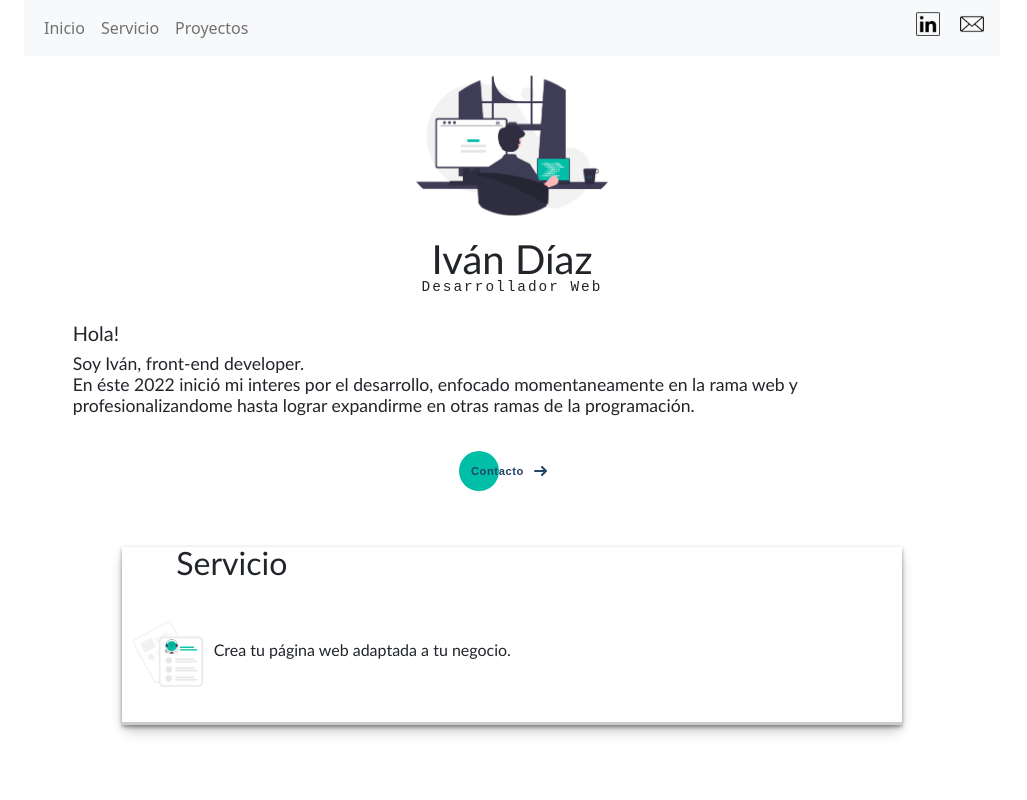
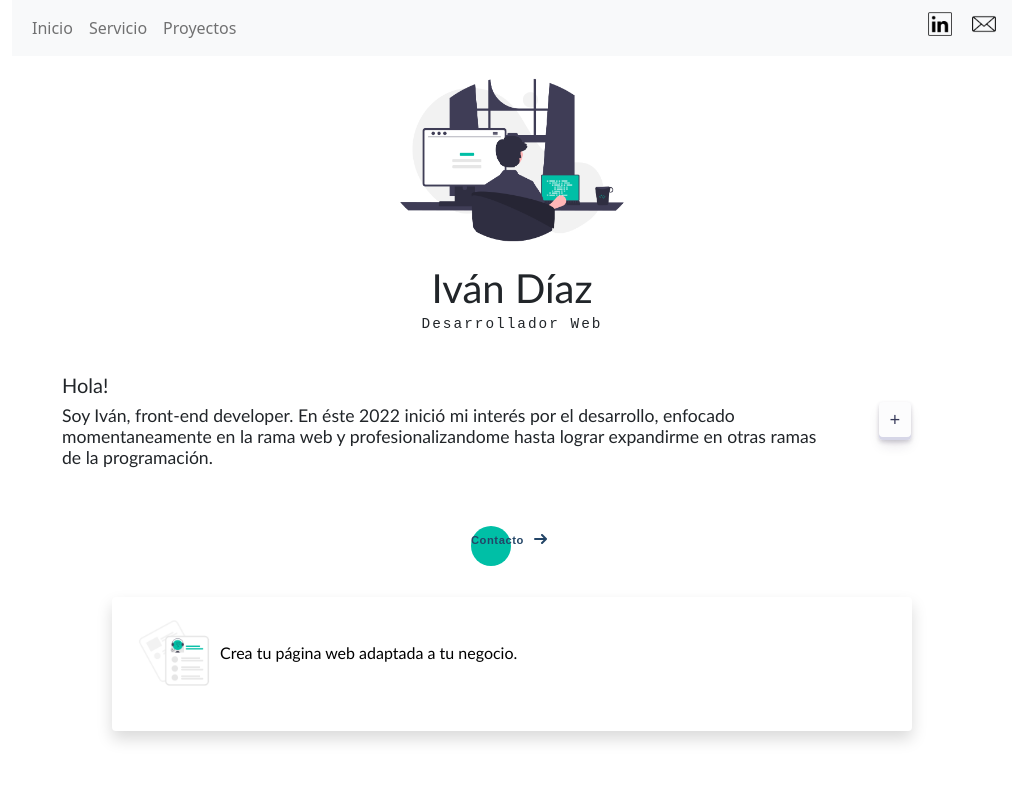
Before and after one commit to ivanddev/portfolio, a plain HTML site: page index.html in a window 1280 px wide. Shown: the top 800 px of the page, without its empty margins (128-1155 px from the left). Drawn offline with nearby package versions, Linux system fonts and the light colour scheme.

Commit message:
coloque el modal y mas bootstrap y modificaciones

```diff
--- a/index.html
+++ b/index.html
@@ -13,7 +13,7 @@
     <title>Iván Díaz</title>
 </head>
 
-<body class="body container">
+<body class="body container-modifier">
     <header class="header">
         <nav class="navbar navbar-expand-lg navbar-light bg-light">
             <div class="container-fluid">
@@ -47,6 +47,21 @@
     </header>
     <section class="index" id="index">
         <div class="index__firstdiv">
+            <!-- PROBANDO MODALLLL -->
+            <div id="showmodal" class="modal" tabindex="-1">
+                <div class="modal-dialog modal-dialog-centered">
+                  <div class="modal-content">
+                    <div class="modal-header">
+                      <h5 class="modal-title" id="modalBasicLabel">Modal title</h5>
+                      <button type="button" class="btn-close" aria-label="Close" data-bs-dismiss="modal"></button>
+                    </div>
+                    <div class="modal-body">Soy de nacionalidad Argentina, tengo experiencia y me gustan los medios digitales, y por ello comencé en lo que es Desarrollo Web, que actualmente estudio en la escuela digital de Coderhouse. </div>
+                    <div class="modal-footer">
+                      <button type="button" class="btn btn-secondary" data-bs-dismiss="modal">Cerrar</button>
+                    </div>
+                  </div>
+                </div>
+              </div>
             <div class="index__div-img">
                 <img class="programmer__img" src="img/index-programming.png" alt="Programming Image">
             </div>
@@ -58,13 +73,15 @@
             </div>
             <div class="index__div-paragraph">
                 <p class="h5">Hola!</p>
-                <p class="h7">Soy Iván, front-end developer.</p>
-                <p class="h7">En éste 2022 inició mi interes por el desarrollo, enfocado momentaneamente en la rama web
+                <p class="h7">Soy Iván, front-end developer. En éste 2022 inició mi interés por el desarrollo, enfocado momentaneamente en la rama web
                     y
                     profesionalizandome hasta lograr expandirme en otras ramas de la programación.</p>
             </div>
+            <div class="index__div-learn-more">
+                <button role="button" class="button-name" data-bs-toggle="modal" data-bs-target="#showmodal">+</button>
+            </div>
             <div class="index__div-button">
-                <a href="#contact"><button class="btn">
+                <a href="#contact"><button class="btn-contact">
                         <span>Contacto</span>
                         <svg viewBox="0 0 13 10" height="10px" width="15px">
                             <path d="M1,5 L11,5"></path>
@@ -73,16 +90,13 @@
                     </button></a>
             </div>
         </div>
-        <div class="index__seconddiv">
-            <div class="index__service-title">
-                <p class="h2">Servicio</p>
-            </div>
+        <div class="index__seconddiv shadow p-3 mb-5 bg-body rounded">
             <div class="index__service">
                 <div class="index__service__div-img">
                     <img class="service__img" src="img/index-resume.png" alt="Resume Image">
                 </div>
                 <div class="index__service__div-paragraph">
-                    <p class="h6">Crea tu página web adaptada a tu negocio.</p>
+                    <a href="#service" class="h6 text-decoration-none text-black">Crea tu página web adaptada a tu negocio.</a>
                 </div>
             </div>
         </div>
--- a/style.css
+++ b/style.css
@@ -29,18 +29,18 @@ p {
 }
 
 @media (min-width: 1400px) {
-    .container {
+    .container-modifier {
         max-width: 1120px;
     }
 }
 
 @media (min-width: 1200px) {
-    .container {
+    .container-modifier {
         max-width: 1000px;
     }
 }
 @media (max-width:1200px) {
-    .container {
+    .container-modifier {
         max-width: 100%;
     }
 }
@@ -83,7 +83,7 @@ p {
 .index {
     grid-area: index;
     display: grid;
-    grid-template-rows: 60% 40%;
+    grid-template-rows: 70% 30%;
     grid-template-areas:
         "index__firstdiv"
         "index__seconddiv";
@@ -98,12 +98,13 @@ p {
     grid-area: index__firstdiv;
     display: grid;
     grid-template-rows: 40% 10% 5% 30% 15%;
+    grid-template-columns: 85% 15%;
     grid-template-areas:
-        "index__div-img"
-        "index__div-name"
-        "index__div-name-p"
-        "index__div-paragraph"
-        "index__div-button";
+        "index__div-img index__div-img"
+        "index__div-name index__div-name"
+        "index__div-name-p index__div-name-p"
+        "index__div-paragraph index__div-learn-more"
+        "index__div-button index__div-button";
     justify-items: center;
 }
 
@@ -132,14 +133,70 @@ p {
     font-size: 0.8rem;
     font-family: 'Trebuchet MS', 'Lucida Sans Unicode', 'Lucida Grande', 'Lucida Sans', Arial, sans-serif;
 }
+.index__div-learn-more{
+    grid-area: index__div-learn-more;
+    display: flex;
+    align-items: center;
+    justify-content: center;
+}
 
 .index__div-button {
     grid-area: index__div-button;
     align-self: center;
 }
+/* BUTTON 1 STYLE */
+/* From uiverse.io by @Custyyyy */
+.button-name {
+    align-items: center;
+    appearance: none;
+    background-color: #FCFCFD;
+    border-radius: 4px;
+    border-width: 0;
+    box-shadow: rgba(45, 35, 66, 0.2) 0 2px 4px,rgba(45, 35, 66, 0.15) 0 7px 13px -3px,#D6D6E7 0 -3px 0 inset;
+    box-sizing: border-box;
+    color: #36395A;
+    cursor: pointer;
+    display: inline-flex;
+    font-family: "JetBrains Mono",monospace;
+    height: 38px;
+    width: 30px;
+    justify-content: center;
+    line-height: 1;
+    list-style: none;
+    overflow: hidden;
+    padding-left: 16px;
+    padding-right: 16px;
+    position: relative;
+    text-align: left;
+    text-decoration: none;
+    transition: box-shadow .15s,transform .15s;
+    user-select: none;
+    -webkit-user-select: none;
+    touch-action: manipulation;
+    white-space: nowrap;
+    will-change: box-shadow,transform;
+    font-size: 18px;
+   }
 
-/* BUTTON STYLE */
-.btn {
+   .button-name:focus {
+    box-shadow: #D6D6E7 0 0 0 1.5px inset, rgba(45, 35, 66, 0.4) 0 2px 4px, rgba(45, 35, 66, 0.3) 0 7px 13px -3px, #D6D6E7 0 -3px 0 inset;
+   }
+
+   .button-name:hover {
+    box-shadow: rgba(45, 35, 66, 0.3) 0 4px 8px, rgba(45, 35, 66, 0.2) 0 7px 13px -3px, #D6D6E7 0 -3px 0 inset;
+    transform: translateY(-2px);
+   }
+
+   .button-name:active {
+    box-shadow: #D6D6E7 0 3px 7px inset;
+    transform: translateY(2px);
+   }
+/* BUTTON 1 STYLE */
+
+
+
+/* BUTTON 2 STYLE */
+.btn-contact {
     position: relative;
     margin: auto;
     transition: all 0.2s ease;
@@ -147,7 +204,7 @@ p {
     background: none;
 }
 
-.btn:before {
+.btn-contact:before {
     content: "";
     position: absolute;
     top: 0;
@@ -160,7 +217,7 @@ p {
     transition: all 0.3s ease;
 }
 
-.btn span {
+.btn-contact span {
     position: relative;
     font-family: "Ubuntu", sans-serif;
     font-size: 0.7rem;
@@ -169,7 +226,7 @@ p {
     color: #234567;
 }
 
-.btn svg {
+.btn-contact svg {
     position: relative;
     top: 0;
     margin-left: 10px;
@@ -182,16 +239,16 @@ p {
     transition: all 0.3s ease;
 }
 
-.btn:hover:before {
+.btn-contact:hover:before {
     width: 100%;
     background: #b1dae7;
 }
 
-.btn:hover svg {
+.btn-contact:hover svg {
     transform: translateX(0);
 }
 
-.btn:active {
+.btn-contact:active {
     transform: scale(0.95);
 }
 
@@ -204,24 +261,16 @@ p {
 .index__seconddiv {
     width: 80%;
     height: 60%;
-    background: rgb(236, 236, 236);
-    box-shadow: rgba(0, 0, 0, 0.4) 0px 2px 4px, rgba(0, 0, 0, 0.3) 0px 7px 13px -3px, rgba(0, 0, 0, 0.2) 0px -3px 0px inset;
-    margin-bottom: 30px;
-    background-color: #fff;
     grid-area: index__seconddiv;
-    display: grid;
-    grid-template-rows: 20% 80%;
-    grid-template-areas:
-        "index__service-title"
-        "index__service";
     align-items: center;
+    /* CHECK TRANSITION IN MOBILE */
+    transition: all .5s;
+    box-shadow: 0 .5rem 1rem rgba(0,0,0,.15)!important;
+    /* CHECK TRANSITION IN MOBILE */
 }
-
-.index__service-title {
-    margin-left: 7%;
-    align-self: end;
-    grid-area: index__service-title;
-    font-family: 'Trebuchet MS', 'Lucida Sans Unicode', 'Lucida Grande', 'Lucida Sans', Arial, sans-serif;
+.index__seconddiv:hover{
+        box-shadow: 0 1rem 3rem rgba(0,0,0,.175)!important;
+        transition: all .5s;
 }
 
 .index__service {
```
